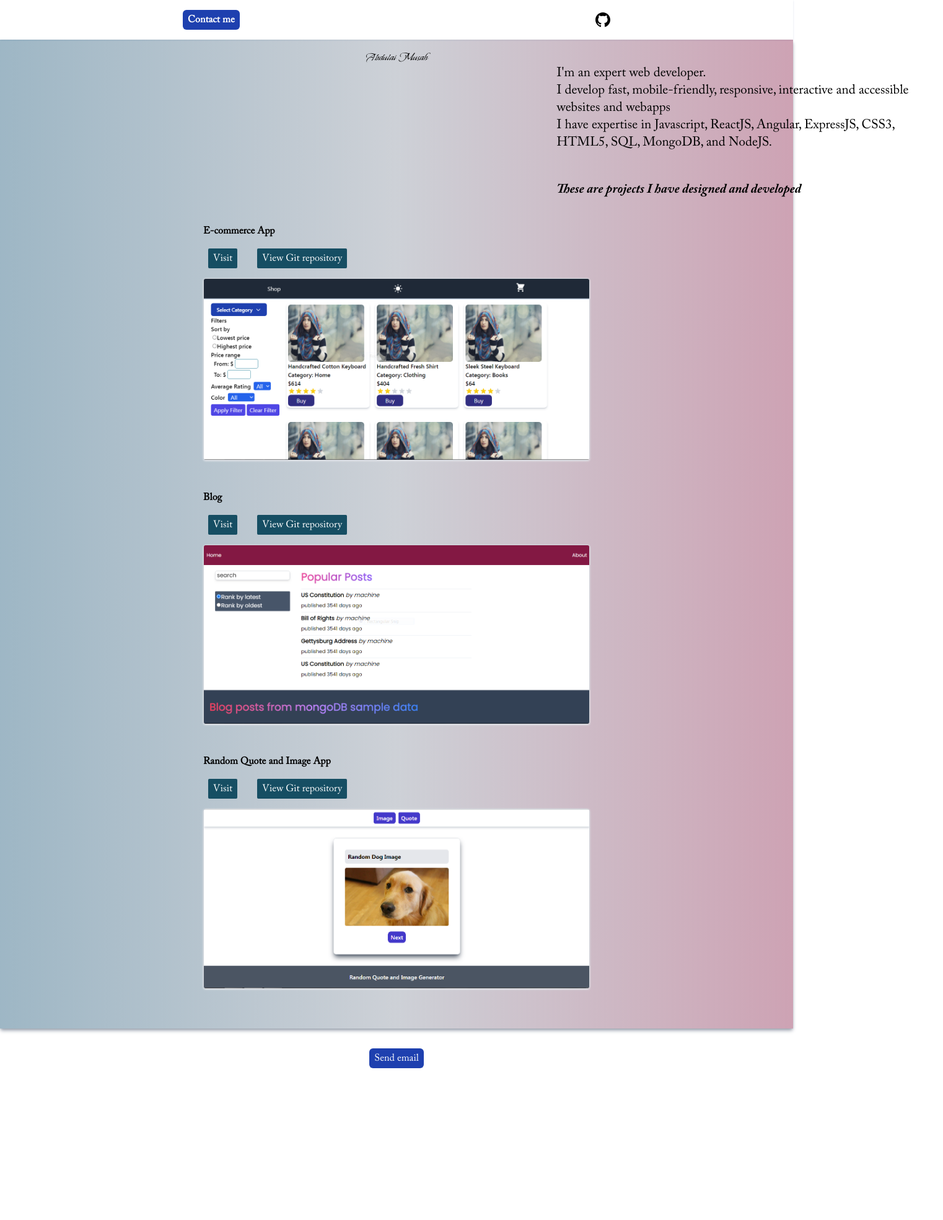
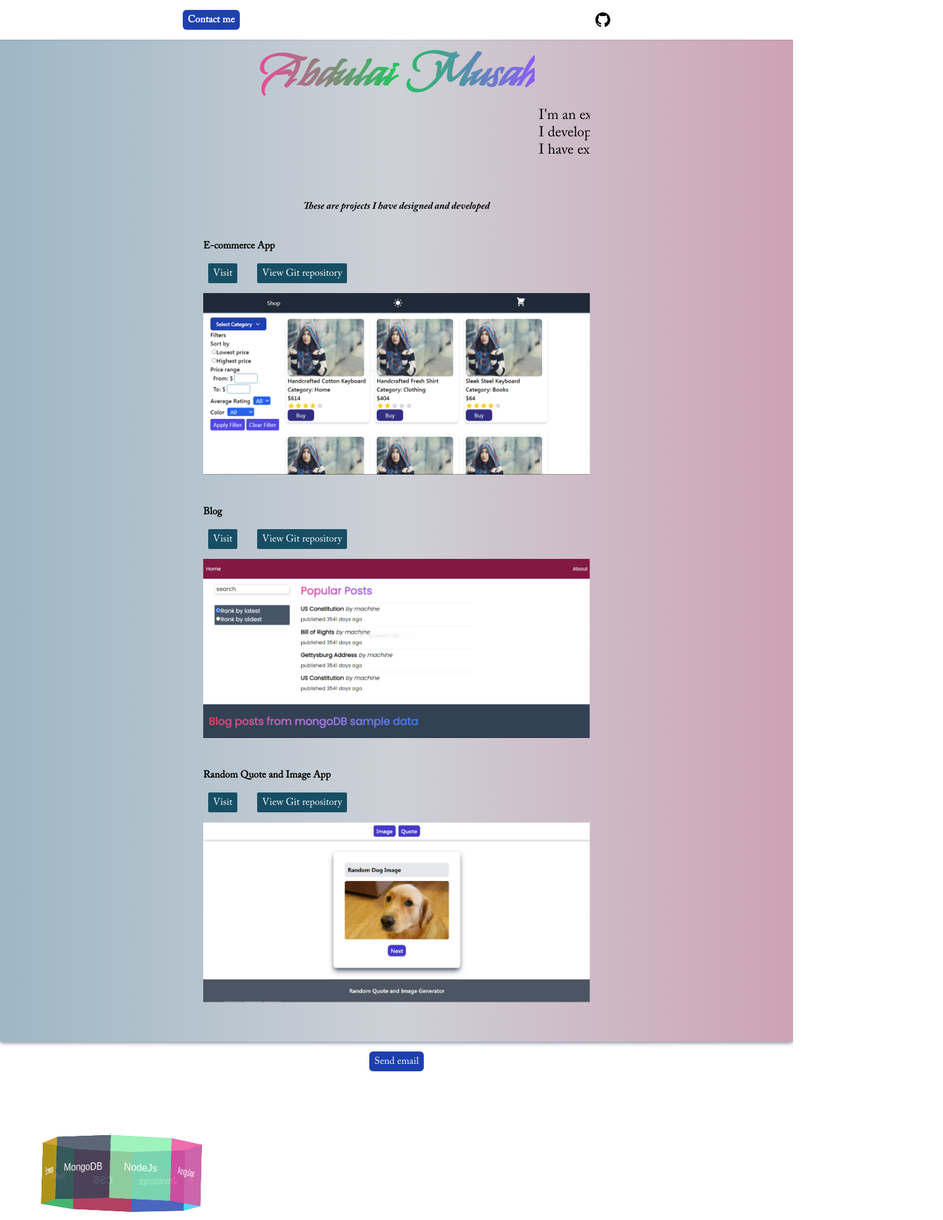
Before and after one commit to abdulaimusah/portfolio, a Next.js app: page / in a window 1280 px wide. Shown: the whole page at 62% size, 1522 px wide, since content can reach past the window. Before the commit the page ends 1756 px from the top, so only its background shows below. Built offline with nearby package versions, Linux system fonts and the light colour scheme.

Commit message:
added rotating polygon and text-slide update

```diff
--- /dev/null
+++ b/pages/components/board.js
@@ -0,0 +1,24 @@
+
+// this component displays rotating cube
+const App = () => {
+
+    return (
+        <section className="fixed left-40 bottom-10 board ">
+
+          <div className="container ">
+          <div className="cube p-4 ">
+            <div className="bg-blue-800/80 face front">Javascript</div>
+            <div className="bg-rose-800/80 face back">CSS</div>
+            <div className="bg-green-600/80 face right">React</div>
+            <div className="bg-yellow-600/80 face left">Express</div>
+            <div className="bg-slate-700/80 face top">MongoDB</div>
+            <div className="bg-cyan-400/80 face bottom">SQL</div>
+            <div className="bg-pink-500/80 face other">Angular</div>
+            <div className="bg-green-300/80 face another">NodeJs</div>
+          </div>
+          </div>
+        </section>
+    );
+}
+
+export default App;
--- a/pages/components/myprojects.js
+++ b/pages/components/myprojects.js
@@ -50,8 +50,7 @@ const MyProjects = () => {
                    </div>
                    <img src={item.picture}
                    alt={item.name}
-                   className="rounded shadow shadow-gray-200
-                   w-full h-auto border border-gray-300 rotateitem "
+                   className=" w-full h-auto rotateitem "
                     />
 
                </div>
--- a/pages/index.js
+++ b/pages/index.js
@@ -1,5 +1,6 @@
 import Head from 'next/head';
 import MyProjects from './components/myprojects';
+import Board from './components/board';
 
 
 export default function Home() {
@@ -51,241 +52,35 @@ export default function Home() {
 </div>
 
 
-        <p className="sm:w-2/3 md:w-3/5
-               lg:w-1/2 font-normal text-lg overflow-hidden
-                slidetext "
-         >I'm an expert web developer.<br></br>
+        <p className="sm:w-2/3 md:w-3/5 p-4
+               lg:w-1/2 font-normal text-lg overflow-hidden">
+            <p className="overflow-hidden slidetext ">
+
+         I'm an expert web developer.<br></br>
         I develop fast, mobile-friendly, responsive, interactive
         and accessible websites and webapps<br/>
         I have expertise in Javascript, ReactJS, Angular,
         ExpressJS, CSS3, HTML5, SQL, MongoDB, and NodeJS.<br/>
+        </p>
+        </p>
         <span className="pt-12 block "
         style={{fontFamily:"newitalic"}}
          >These are projects I have designed and developed</span>
-        </p>
         <MyProjects />
       </main>
-      <footer className="text-white flex h-24
-      items-center justify-center flex-shrink-0 " >
+      <footer className="text-white flex h-72
+      items-start justify-center flex-shrink-0 pt-4 "
+      style={{perspective: "500px"}}
+       >
         <a href="mailto:abdulaimusah31@gmail.com" >
         <button className="py-1 px-2 bg-blue-800
         hover:bg-blue-600 active:bg-blue-600
-        rounded-md " >Send email</button>
+        rounded-md wiggle"
+         >Send email</button>
         </a>
+        <Board />
       </footer>
     </div>
 
   );
 }
-
-
-/*
-export default function Home() {
-  return (
-    <div className="container">
-      <Head>
-        <title>Create Next App</title>
-        <link rel="icon" href="/favicon.ico" />
-      </Head>
-
-      <main>
-        <h1 className="title">
-          Welcome to <a href="https://nextjs.org">Next.js!</a>
-        </h1>
-
-        <p className="description">
-          Get started by editing <code>pages/index.js</code>
-        </p>
-
-        <div className="grid">
-          <a href="https://nextjs.org/docs" className="card">
-            <h3>Documentation &rarr;</h3>
-            <p>Find in-depth information about Next.js features and API.</p>
-          </a>
-
-          <a href="https://nextjs.org/learn" className="card">
-            <h3>Learn &rarr;</h3>
-            <p>Learn about Next.js in an interactive course with quizzes!</p>
-          </a>
-
-          <a
-            href="https://github.com/vercel/next.js/tree/master/examples"
-            className="card"
-          >
-            <h3>Examples &rarr;</h3>
-            <p>Discover and deploy boilerplate example Next.js projects.</p>
-          </a>
-
-          <a
-            href="https://vercel.com/import?filter=next.js&utm_source=create-next-app&utm_medium=default-template&utm_campaign=create-next-app"
-            className="card"
-          >
-            <h3>Deploy &rarr;</h3>
-            <p>
-              Instantly deploy your Next.js site to a public URL with Vercel.
-            </p>
-          </a>
-        </div>
-      </main>
-
-      <footer>
-        <a
-          href="https://vercel.com?utm_source=create-next-app&utm_medium=default-template&utm_campaign=create-next-app"
-          target="_blank"
-          rel="noopener noreferrer"
-        >
-          Powered by{' '}
-          <img src="/vercel.svg" alt="Vercel" className="logo" />
-        </a>
-      </footer>
-
-      <style jsx>{`
-        .container {
-          min-height: 100vh;
-          padding: 0 0.5rem;
-          display: flex;
-          flex-direction: column;
-          justify-content: center;
-          align-items: center;
-        }
-
-        main {
-          padding: 5rem 0;
-          flex: 1;
-          display: flex;
-          flex-direction: column;
-          justify-content: center;
-          align-items: center;
-        }
-
-        footer {
-          width: 100%;
-          height: 100px;
-          border-top: 1px solid #eaeaea;
-          display: flex;
-          justify-content: center;
-          align-items: center;
-        }
-
-        footer img {
-          margin-left: 0.5rem;
-        }
-
-        footer a {
-          display: flex;
-          justify-content: center;
-          align-items: center;
-        }
-
-        a {
-          color: inherit;
-          text-decoration: none;
-        }
-
-        .title a {
-          color: #0070f3;
-          text-decoration: none;
-        }
-
-        .title a:hover,
-        .title a:focus,
-        .title a:active {
-          text-decoration: underline;
-        }
-
-        .title {
-          margin: 0;
-          line-height: 1.15;
-          font-size: 4rem;
-        }
-
-        .title,
-        .description {
-          text-align: center;
-        }
-
-        .description {
-          line-height: 1.5;
-          font-size: 1.5rem;
-        }
-
-        code {
-          background: #fafafa;
-          border-radius: 5px;
-          padding: 0.75rem;
-          font-size: 1.1rem;
-          font-family: Menlo, Monaco, Lucida Console, Liberation Mono,
-            DejaVu Sans Mono, Bitstream Vera Sans Mono, Courier New, monospace;
-        }
-
-        .grid {
-          display: flex;
-          align-items: center;
-          justify-content: center;
-          flex-wrap: wrap;
-
-          max-width: 800px;
-          margin-top: 3rem;
-        }
-
-        .card {
-          margin: 1rem;
-          flex-basis: 45%;
-          padding: 1.5rem;
-          text-align: left;
-          color: inherit;
-          text-decoration: none;
-          border: 1px solid #eaeaea;
-          border-radius: 10px;
-          transition: color 0.15s ease, border-color 0.15s ease;
-        }
-
-        .card:hover,
-        .card:focus,
-        .card:active {
-          color: #0070f3;
-          border-color: #0070f3;
-        }
-
-        .card h3 {
-          margin: 0 0 1rem 0;
-          font-size: 1.5rem;
-        }
-
-        .card p {
-          margin: 0;
-          font-size: 1.25rem;
-          line-height: 1.5;
-        }
-
-        .logo {
-          height: 1em;
-        }
-
-        @media (max-width: 600px) {
-          .grid {
-            width: 100%;
-            flex-direction: column;
-          }
-        }
-      `}</style>
-
-      <style jsx global>{`
-        html,
-        body {
-          padding: 0;
-          margin: 0;
-          font-family: -apple-system, BlinkMacSystemFont, Segoe UI, Roboto,
-            Oxygen, Ubuntu, Cantarell, Fira Sans, Droid Sans, Helvetica Neue,
-            sans-serif;
-        }
-
-        * {
-          box-sizing: border-box;
-        }
-      `}</style>
-    </div>
-  )
-}
-
-*/
--- a/styles/globals.css
+++ b/styles/globals.css
@@ -18,15 +18,18 @@
 @keyframes slidein {
     from {
       margin-left: 100%;
+      width: 300%;
     }
 
     60% {
       font-size: 200%;
       margin-left: 60%;
+      width: 170%;
     }
 
     to {
       margin-left: 0%;
+      width: 100%
     }
   }
 .slidetext {
@@ -35,7 +38,7 @@
 
 .rotateitem {
     animation-name: rotatein;
-    animation-duration: 15s;
+    animation-duration: 25s;
     animation-delay: 10s;
     animation-timing-function: ease-out;
     animation-iteration-count: infinite;
@@ -50,3 +53,98 @@
         transform: rotateY(360deg)
     }
 }
+
+@keyframes transin {
+    0% {
+        transform: rotate(30deg);
+        transform: translate(4, -4);
+    }
+
+    50% {
+        transform: rotate(60deg);
+        transform:translate(0, 0);
+    }
+
+    100% {
+        transform: rotateX(30deg);
+        transform: translate(-4, -4)
+    }
+}
+
+.wiggle {
+    animation: wiggle 5s linear 10s alternate infinite;
+}
+.board .front {
+    transform: translateZ(120px);
+  }
+
+.board  .back {
+
+    transform: rotateY(45deg) translateZ(120px);
+  }
+
+.board  .right {
+    transform: rotateY(90deg) translateZ(120px);
+  }
+
+.board .left {
+    transform: rotateY(135deg) translateZ(120px);
+  }
+
+.board  .top {
+    transform: rotateY(-180deg) translateZ(120px);
+  }
+
+.board  .bottom {
+    transform: rotateY(-45deg) translateZ(120px);
+  }
+
+.board  .other {
+  transform: rotateY(-90deg) translateZ(120px);
+}
+.board .another {
+  transform: rotateY(-135deg) translateZ(120px);
+}
+
+.board  .cube {
+    width: 100%;
+    height: 100%;
+    backface-visibility: visible;
+    perspective-origin: 150% 150%;
+    transform-style: preserve-3d;
+
+    animation: rotateboard 10s linear infinite normal ;
+  }
+
+.board  .face {
+    display: block;
+    position: absolute;
+    width: 100px;
+    height: 100px;
+    border: none;
+    line-height: 100px;
+    font-family: sans-serif;
+    color: white;
+    text-align: center;
+  }
+
+.board .container {
+    width: 100px;
+    height: 100px;
+    perspective: 5000px;
+    border: none;
+  }
+
+@keyframes rotateboard {
+    0% {
+      transform: rotate3d(0, 0.95, 0.05, 0deg);
+    }
+
+    50% {
+      transform: rotate3d(0, 0.95, 0.05, -180deg)
+    }
+
+    100% {
+      transform: rotate3d(0, 0.95, 0.05, -360deg);
+    }
+}
```
